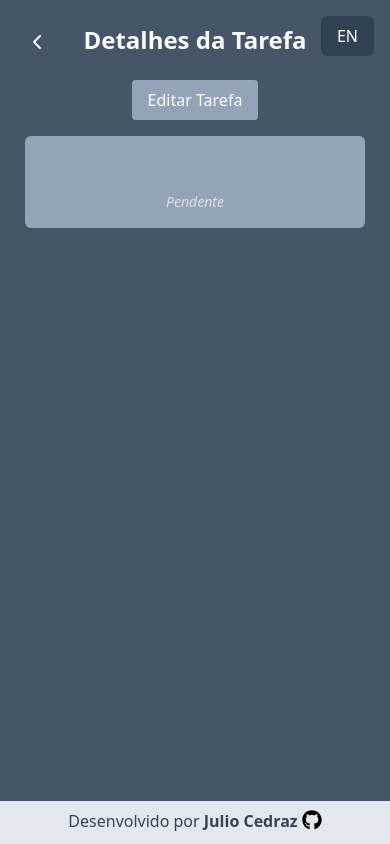
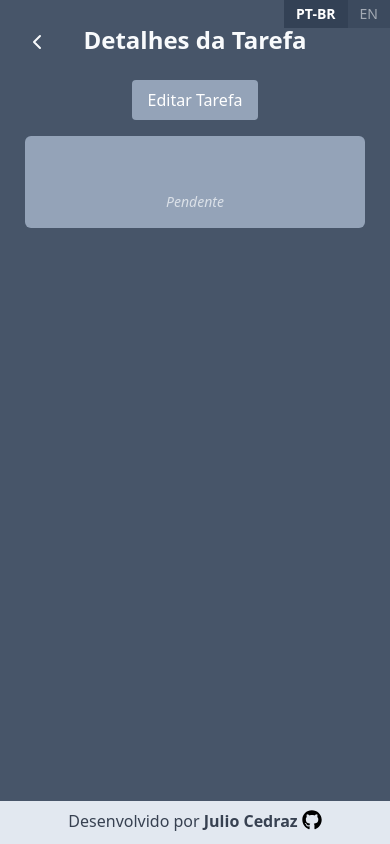
Before and after one commit to JulioCedraz/Gerenciador-de-Tarefas, a React (Vite) app: page /task in a window 390 px wide. Built offline with nearby package versions, Linux system fonts and the light colour scheme.

Commit message:
<feat> Add responsive design to language toggle button

```diff
--- a/src/components/LanguageToggle.jsx
+++ b/src/components/LanguageToggle.jsx
@@ -5,12 +5,24 @@ function LanguageToggle() {
   const { locale, setLocale } = useLanguage();
 
   return (
-    <button
-      onClick={() => setLocale(locale === 'pt-BR' ? 'en' : 'pt-BR')}
-      className="absolute top-4 right-4 bg-slate-700 text-white px-4 py-2 rounded-md"
-    >
-      {locale === 'pt-BR' ? 'EN' : 'PT-BR'}
-    </button>
+    <div className="absolute flex top-0 right-0 sm:top-4 sm:right-4">
+      <button
+        onClick={() => setLocale('pt-BR')}
+        className={`bg-slate-700 text-white sm:rounded-l-md
+          ${locale === 'pt-BR' ? 'font-bold' : 'opacity-50'}
+          px-3 py-1 text-sm sm:px-4 sm:py-2 sm:text-base`}
+      >
+        PT-BR
+      </button>
+      <button
+        onClick={() => setLocale('en')}
+        className={`bg-slate-700 text-white sm:rounded-r-md
+          ${locale === 'en' ? 'font-bold' : 'opacity-50'}
+          px-3 py-1 text-sm sm:px-4 sm:py-2 sm:text-base`}
+      >
+        EN
+      </button>
+    </div>
   );
 }
 
```
